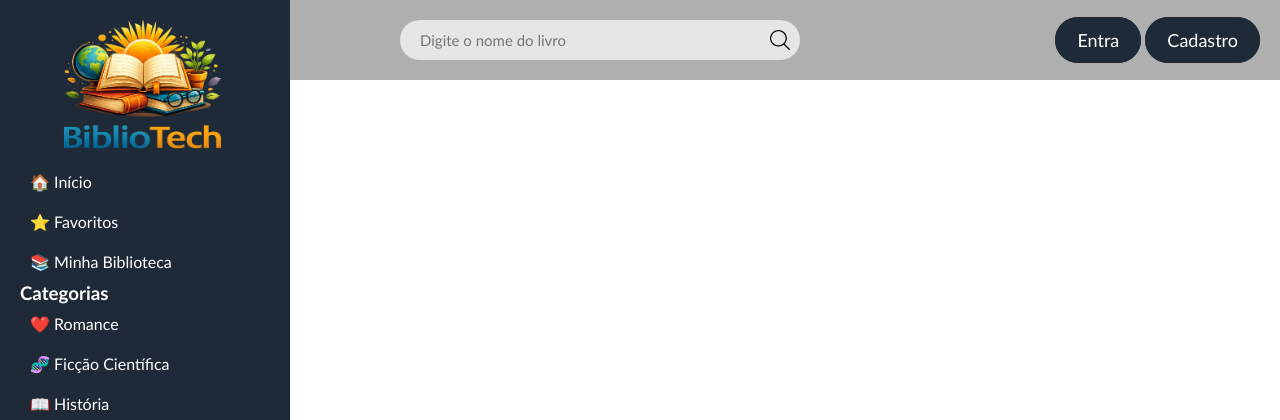
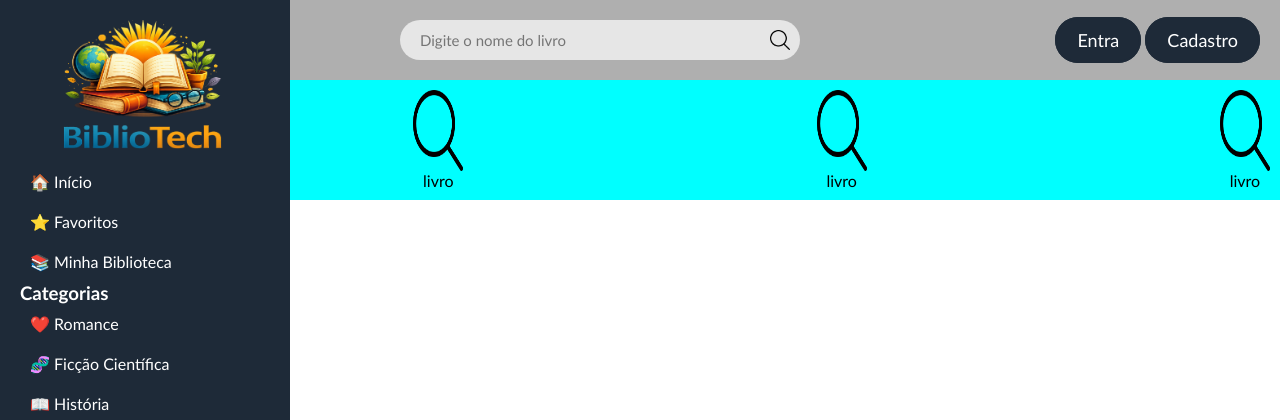
Before and after one commit to dudaordahy/BiblioTech, a PHP site: page / in a window 1280 px wide. Shown: the top 420 px of the page. Run offline with PHP 8.4, Linux system fonts and the light colour scheme.

Commit message:
atualizacao

```diff
--- a/teste/index.html
+++ b/teste/index.html
@@ -42,5 +42,26 @@
             <a href="#" id="cadastro">Cadastro</a>
         </div>
     </div>
+
+    <div class="section">
+        <div class="catalogo">
+            <div class="livro">
+                <img src="img/search.png" alt="poster">
+                <p id="title">livro</p>
+            </div>
+            <div class="livro">
+                <img src="img/search.png" alt="poster">
+                <p id="title">livro</p>
+            </div>
+            <div class="livro">
+                <img src="img/search.png" alt="poster">
+                <p id="title">livro</p>
+            </div>
+            <div class="livro">
+                <img src="img/search.png" alt="poster">
+                <p id="title">livro</p>
+            </div>
+        </div>
+    </div>
 </body>
 </html>
--- a/teste/style.css
+++ b/teste/style.css
@@ -107,3 +107,26 @@
 .sidebar li:hover{
     background:#2f4157;
 }
+
+.section{
+    background-color: aqua;
+}
+
+.catalogo{
+    display: flex;
+    justify-content: space-between;
+}
+
+.livro{
+    padding: 10px;
+    width: 50px;
+    height: 100px;
+    display: flex;
+    align-items: center;
+    flex-direction: column;
+}
+
+.livro img{
+    width: 50px;
+    height: 100px;
+}
```
